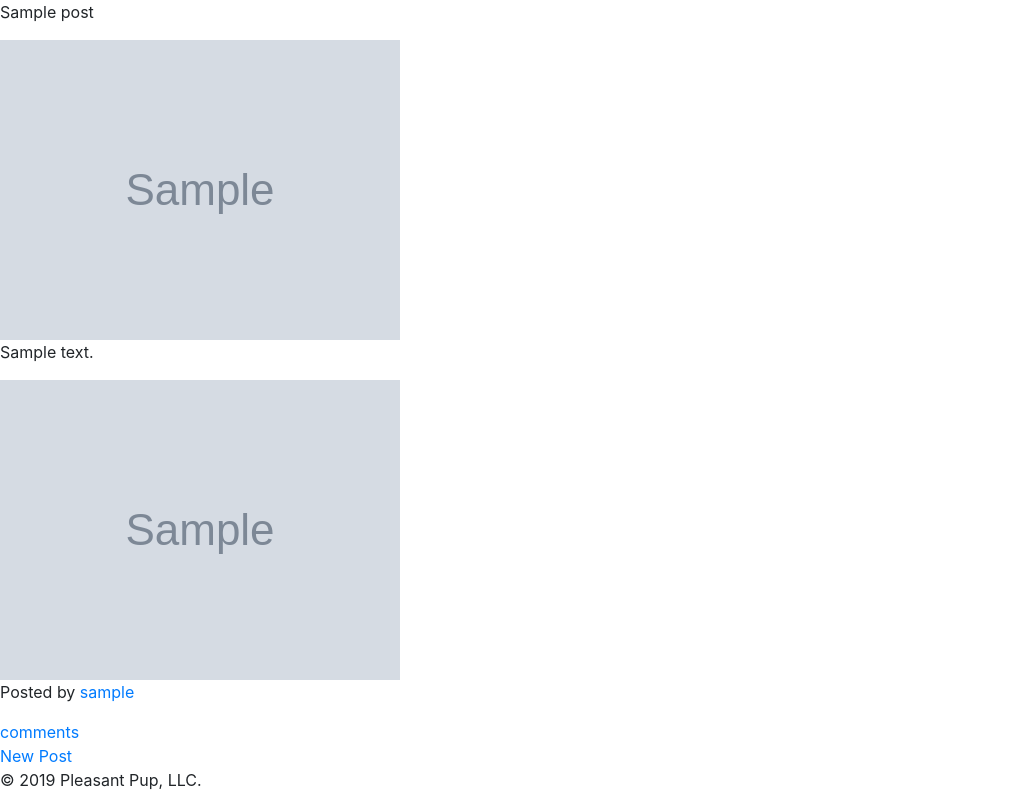
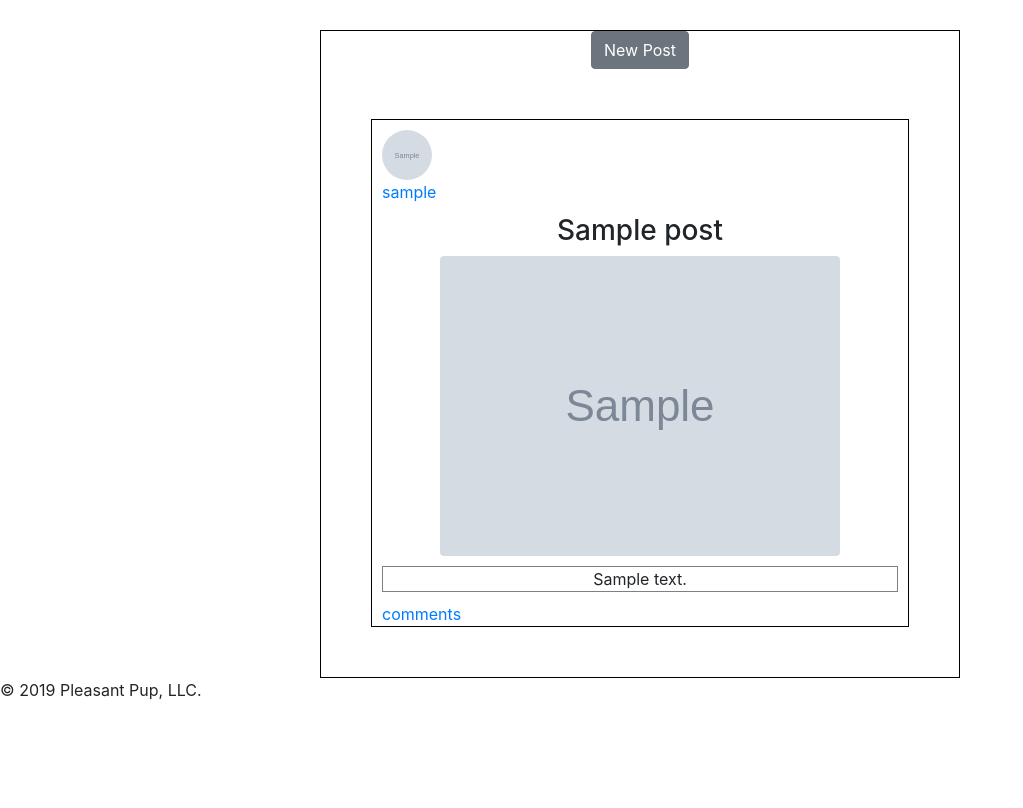
Before and after one commit to danielkbolton/PleasantPup, a Django app: page /posts/ in a window 1280 px wide. Shown: the part 76-884 px from the top of the page, without its empty margins (0-1023 px from the left). After the commit the page ends 776 px from the top, so only its background shows below. Run offline with Django 3.2, Linux system fonts and the light colour scheme; tables that the repository leaves empty hold one stand-in row (values such as "Sample post"); grey boxes marked "Sample" are stand-in pictures; some libraries are stand-ins or nearby versions.

Commit message:
adds styling to posts-list

```diff
--- a/pleasantPup_app/models.py
+++ b/pleasantPup_app/models.py
@@ -58,7 +58,7 @@ class Dog(models.Model):
     name = models.CharField(max_length=200)
     age = models.TextField(default=0)
     breed = models.ForeignKey(Breed, on_delete=models.CASCADE, related_name='breeds')
-    image_link = models.TextField(default="No image provided")
+    image_link = models.TextField(default="Image url")
     # image_upload = models.ImageField(upload_to='prof_images/')
 
     def __str__(self):
--- a/pleasantPup_app/static/css/main.css
+++ b/pleasantPup_app/static/css/main.css
@@ -2,10 +2,70 @@
     margin:0px;
     padding:0px;
 }
-
 
 #logo{
     width:50px;
     height:50px;
     border-radius: 50%;
 }
+
+.form-section{
+    height: 100vh;
+}
+
+.form-signin{
+    width:30%;
+    margin:0 auto;
+}
+
+.form-dog{
+    width:30%;
+    margin:0 auto;
+}
+
+
+.prof-pic-sm{
+    width:50px;
+    height:50px;
+    border-radius: 50%;
+}
+
+
+.posts-container{
+    border:1px solid black;
+    width:50%;
+    margin-top: 30px !important;
+    margin:0 auto;
+    display: flex;
+    flex-direction: column-reverse;
+}
+
+.post-container{
+    border:1px solid black;
+    margin:50px;
+
+}
+
+
+.post{
+    text-align: center;
+}
+
+.post-body{
+    margin: 10px;
+    border: 1px solid gray;
+}
+
+.post-nav{
+    display: flex;
+    justify-content: space-between;
+}
+
+.post-nav a{
+    margin:10px;
+}
+
+
+.btn{
+    margin: auto;
+}
--- a/pleasantPup_app/templates/base.html
+++ b/pleasantPup_app/templates/base.html
@@ -5,10 +5,8 @@
     <meta charset="UTF-8">
     <meta name="viewport" content="width=device-width, initial-scale=1.0">
     <meta http-equiv="X-UA-Compatible" content="ie=edge">
-
     <!-- BOOTSTRAP CSS -->
     <link rel="stylesheet" href="https://stackpath.bootstrapcdn.com/bootstrap/4.4.1/css/bootstrap.min.css" integrity="sha384-Vkoo8x4CGsO3+Hhxv8T/Q5PaXtkKtu6ug5TOeNV6gBiFeWPGFN9MuhOf23Q9Ifjh" crossorigin="anonymous">
-
     <!-- MAIN CSS -->
     <link rel="stylesheet" href="{% static 'css/main.css' %}">
     <title>PleasantPup</title>
@@ -50,15 +48,11 @@
       </form>
     </div>
   </nav>
-
-
   {% block content %}
   {% endblock %}
   <footer>
     <p id='copy-write'>&copy 2019  Pleasant Pup, LLC.</p>
   </footer>
-
-
   <!-- BOOTSTRAP -->
   <script src="https://code.jquery.com/jquery-3.4.1.slim.min.js" integrity="sha384-J6qa4849blE2+poT4WnyKhv5vZF5SrPo0iEjwBvKU7imGFAV0wwj1yYfoRSJoZ+n" crossorigin="anonymous"></script>
   <script src="https://cdn.jsdelivr.net/npm/popper.js@1.16.0/dist/umd/popper.min.js" integrity="sha384-Q6E9RHvbIyZFJoft+2mJbHaEWldlvI9IOYy5n3zV9zzTtmI3UksdQRVvoxMfooAo" crossorigin="anonymous"></script>
--- a/pleasantPup_app/templates/post_list.html
+++ b/pleasantPup_app/templates/post_list.html
@@ -1,13 +1,31 @@
 {% extends 'base.html' %}
 {% block content %}
+<div class='posts-container'>
+  {% for post in posts %}
 
-<div id='post-container'>
-  {% for post in posts %}
-  <div class='post-container2'>
+
+    <div class='post-container'>
+
+      <div class="post-nav">
+        <!-- Author Profile img -->
+        <a href="{% url 'post_user_profile' pk=post.author.profile.pk  %}">
+          <img class='prof-pic-sm' src="{{post.author.profile.image_link}}" alt=""><br>
+          {{post.author}}
+        </a>
+      </div>
+
       <div class="post">
-      <p class='post-title'>{{ post.title }}</p>
-      <img class='post-img' src="{{post.image_link}}" alt="">
+        <h3 class='post-title'>{{ post.title }}</h3>
+        <img src="{{post.image_link}}" class="rounded mx-auto d-block img-fluid" alt="...">
         <p class='post-body'>{{post.content}}</p>
+      </div>
+
+
+
+      <div class="post-nav">
+        <div>
+          <a class='comments-link' href="{% url 'post_detail' pk=post.pk %}">comments</a>
+        </div>
         {% if post.author == user %}
         <div>
           <a class='edit_post' href="{% url 'post_edit' pk=post.pk %}">Edit</a> /
@@ -15,15 +33,13 @@
         </div>
         {% endif %}
       </div>
-    <div class="post-nav">
-        <!-- Author Profile img -->
-        <img class='post-img' src="{{post.author.profile.image_link}}" alt="">
-      <p class='post-author'>Posted by <a href="{% url 'post_user_profile' pk=post.author.profile.pk  %}">{{ post.author }}</a></p>
 
-      <a class='comments-link' href="{% url 'post_detail' pk=post.pk %}">comments</a>
-    </div>
+
     </div>
   {% endfor %}
-  <a href="{% url 'post_create' %}" class='new-post'>New Post</a>
+
+      <a href="{% url 'post_create' %}" class="btn btn-secondary my-2 my-sm-0">New Post</a>
+
+
 </div>
 {% endblock %}
--- a/pleasantPup_app/templates/stay.html
+++ b/pleasantPup_app/templates/stay.html
@@ -2,7 +2,7 @@
 {% load staticfiles %}
 
 {% block content %}
-<a href="{% url 'training' %}">Back to Training</a>
-<h1>Stay</h1>
+    <a href="{% url 'training' %}">Back to Training</a>
+    <h1>Stay</h1>
 
 {% endblock %}
```
Also changed, not shown: pleasantPup_app/templates/dog_form.html (+11 -8 lines), pleasantPup_app/templates/login.html (+4 -15 lines). Lines whose indentation alone changed are shown as unchanged.
